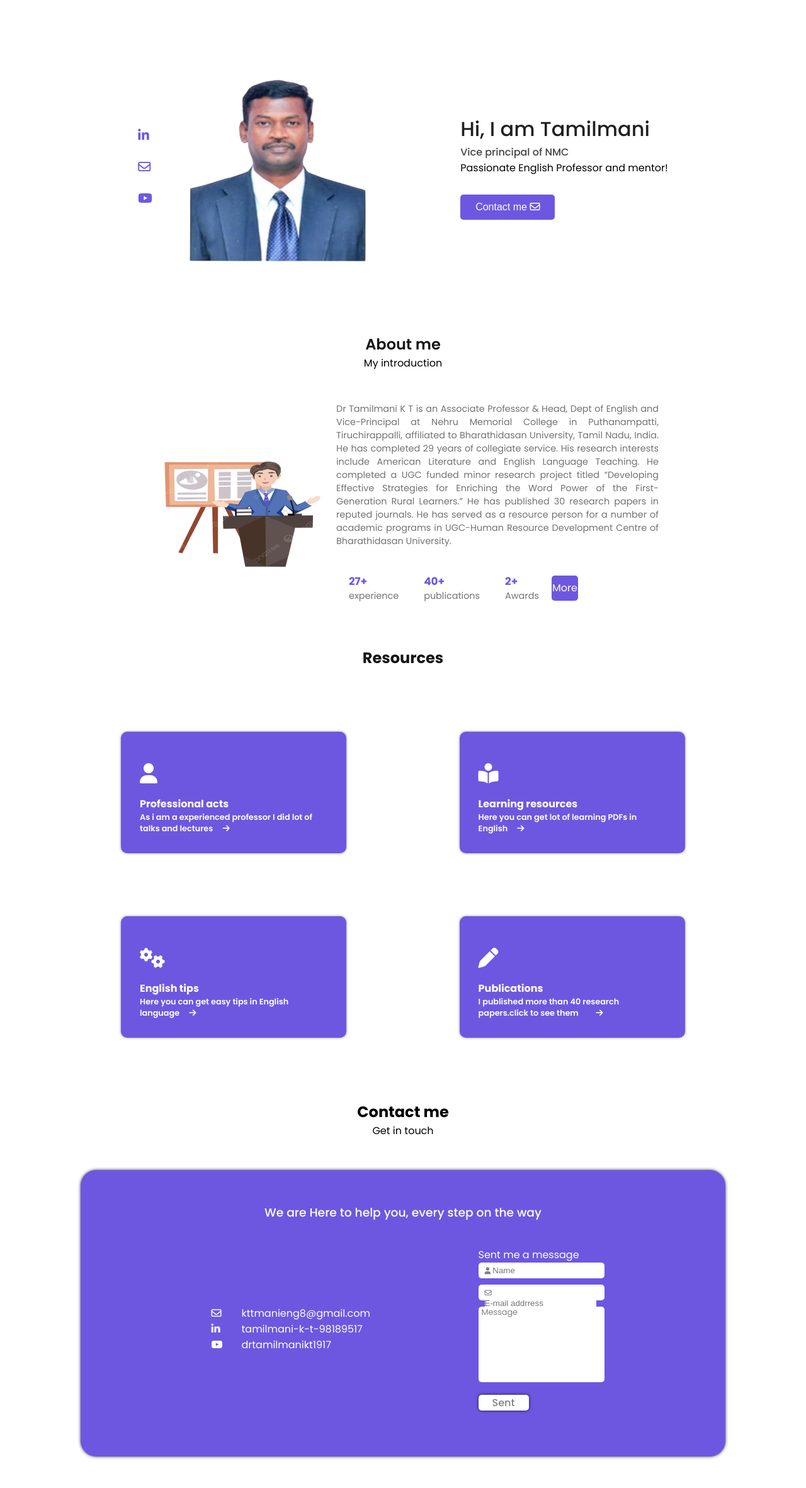
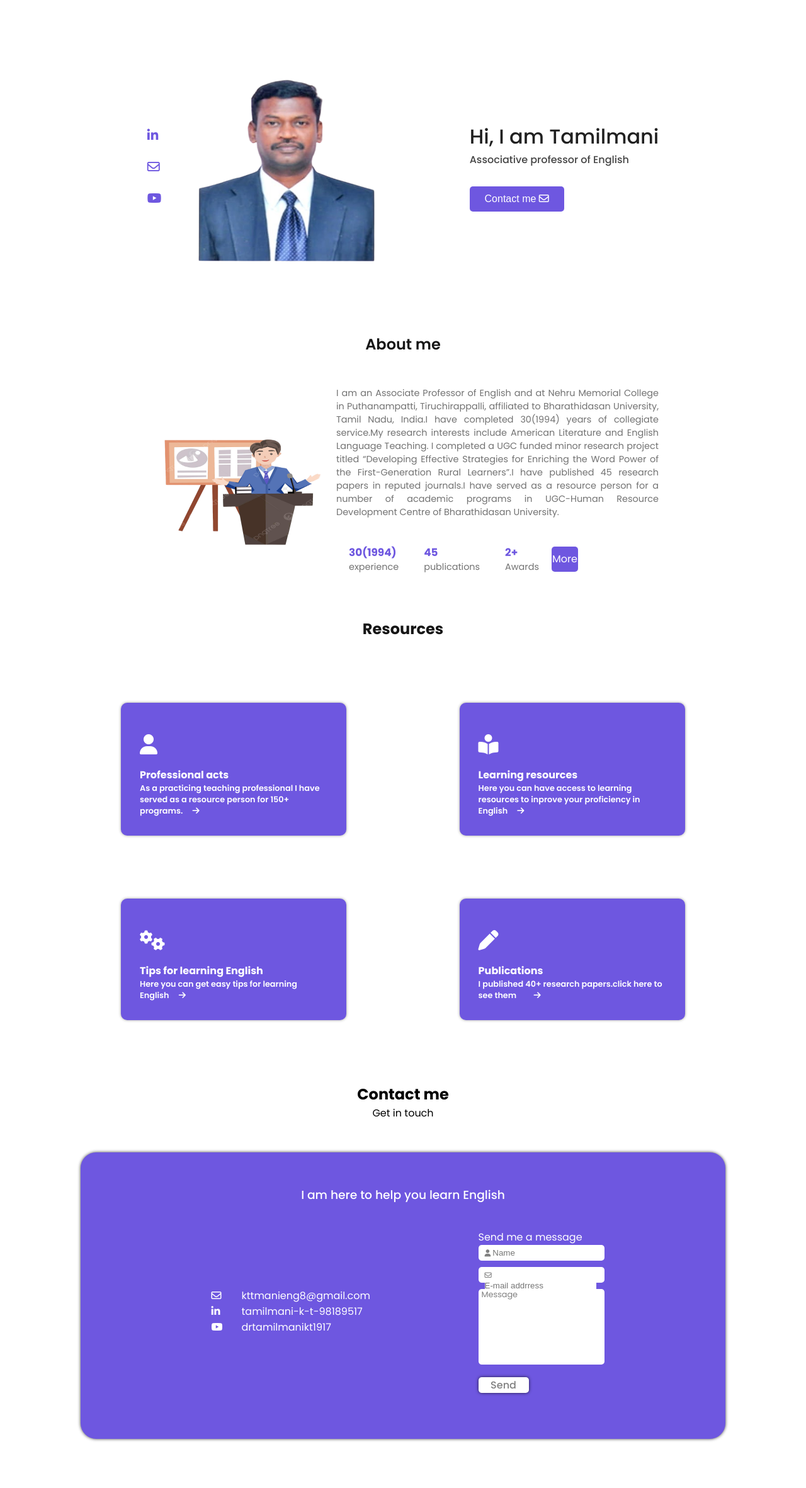
Before and after one commit to Rameshkumar-V/P1-BLOGWEB, a Flask app: page / in a window 1280 px wide. Shown: the part 41-2404 px from the top of the page at 63% size. After the commit the page ends 2330 px from the top, so only its background shows below. Run offline with Flask 3, Linux system fonts and the light colour scheme.

Commit message:
frontend Work completed first testing1

```diff
--- a/template/home.html
+++ b/template/home.html
@@ -57,8 +57,7 @@
       <div class="abt">
         <div class="abt1">
           <h2>Hi, I am Tamilmani</h2>
-          <h4>Vice principal of NMC</h4>
-          <p>Passionate English Professor and mentor!</p>
+          <h4>Associative professor of English</h4>
           <button class="btn">
             <a href="#Contact"
               >Contact me <i class="fa-regular fa-envelope"></i
@@ -70,7 +69,6 @@
     <!--about-->
     <div class="abthead" id="About">
       <h2>About me</h2>
-      <p>My introduction</p>
     </div>
     <div class="about">
       <div class="abtphoto">
@@ -78,31 +76,31 @@
       </div>
       <div class="abtpara">
         <p>
-                    Dr Tamilmani K T is an Associate Professor & Head, Dept of English and
-          Vice-Principal at Nehru Memorial College in Puthanampatti,
+                   I am an Associate Professor of English and
+                   at Nehru Memorial College in Puthanampatti,
           Tiruchirappalli, affiliated to Bharathidasan University, Tamil Nadu,
-          India. He has completed 29 years of collegiate service. His research
+          India.I have completed 30(1994) years of collegiate service.My research
           interests include American Literature and English Language Teaching.
-          He completed a UGC funded minor research project titled “Developing
+          I completed a UGC funded minor research project titled “Developing
           Effective Strategies for Enriching the Word Power of the
-          First-Generation Rural Learners.” He has published 30 research papers
-          in reputed journals. He has served as a resource person for a number
+          First-Generation Rural Learners”.I have published 45 research papers
+          in reputed journals.I have served as a resource person for a number
           of academic programs in UGC-Human Resource Development Centre of
           Bharathidasan University.
         </p>
         <div class="num">
           <div class="more">
             <div class="num1">
-              <h3>27+</h3>
-              <p>experience     </p>
+              <h3>30(1994)</h3>
+              <p>experience  </p>
             </div>
             <div class="num1">
-              <h3>40+</h3>
-              <p>publications    </p>
+              <h3>45</h3>
+              <p>publications </p>
             </div>
             <div class="num1">
               <h3>2+</h3>
-              <p>Awards    </p>
+              <p>Awards  </p>
             </div>
           </div>
           <button class="more-profile"><a href="/about">More</a></button>
@@ -118,7 +116,7 @@
         <div class="icon1"><i class="fa-solid fa-user"></i></div>
         <div class="re1">Professional acts</div>
         <p>
-          As i am a experienced professor I did lot of talks and lectures
+         As a practicing teaching professional I have served as a resource person for 150+ programs.
           &nbsp;&nbsp;&nbsp;
           <span
             ><a href="/professionalacts"
@@ -130,7 +128,7 @@
         <div class="icon1"><i class="fa-solid fa-book-open-reader"></i></div>
         <div class="re1">Learning resources</div>
         <p>
-          Here you can get lot of learning PDFs in English &nbsp;&nbsp;&nbsp;
+         Here you can have access to learning resources to inprove your proficiency in English &nbsp;&nbsp;&nbsp;
           <span
             ><a href="/learningresources"
               ><i class="fa-solid fa-arrow-right"></i></a
@@ -141,9 +139,9 @@
     <div class="resource">
       <div class="resource1 englishtips">
         <div class="icon1"><i class="fa-solid fa-gears"></i></div>
-        <div class="re1">English tips</div>
+        <div class="re1">Tips for learning English</div>
         <p>
-          Here you can get easy tips in English language &nbsp;&nbsp;&nbsp;
+          Here you can get easy tips for learning English &nbsp;&nbsp;&nbsp;
           <span
             ><a href="/englishtips"
               ><i class="fa-solid fa-arrow-right"></i></a
@@ -154,7 +152,7 @@
         <div class="icon1"><i class="fa-solid fa-pen"></i></div>
         <div class="re1">Publications</div>
         <p>
-          I published more than 40 research papers.click to see them &nbsp;
+          I published 40+ research papers.click here to see them &nbsp;
           &nbsp; &nbsp; &nbsp;
           <span
             ><a href="/publications"
@@ -169,7 +167,7 @@
       <p>Get in touch</p>
     </div>
     <div class="contact">
-      <h3>We are Here to help you, every step on the way</h3>
+      <h3>I am here to help you learn English</h3>
       <div class="contact1">
         <div class="socialmedia">
           <div class="socialicons">
@@ -189,7 +187,7 @@
           </div>
         </div>
         <div class="msg">
-          <p>Sent me a message</p>
+          <p>Send me a message</p>
           <div class="name">
             <i class="fa-solid fa-user"></i>
             <input type="text" placeholder="Name" />
@@ -203,7 +201,7 @@
             <textarea name="" id="" cols="30" rows="10"></textarea>
             <br />
           </div>
-          <button>Sent</button>
+          <button>Send</button>
         </div>
       </div>
     </div>
```
Also changed, not shown: template/about.html (+19 -22 lines).
